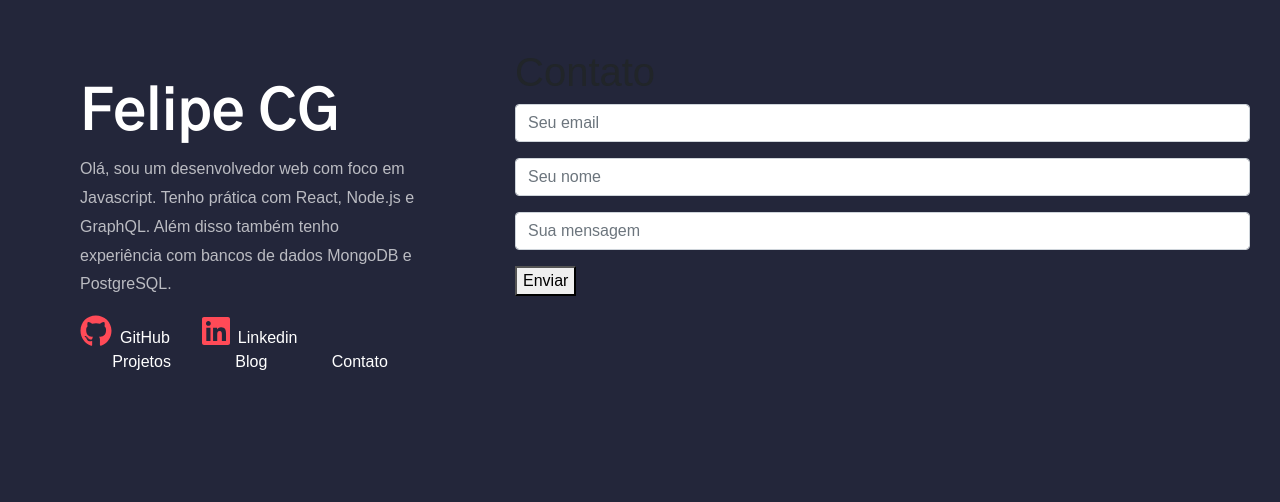
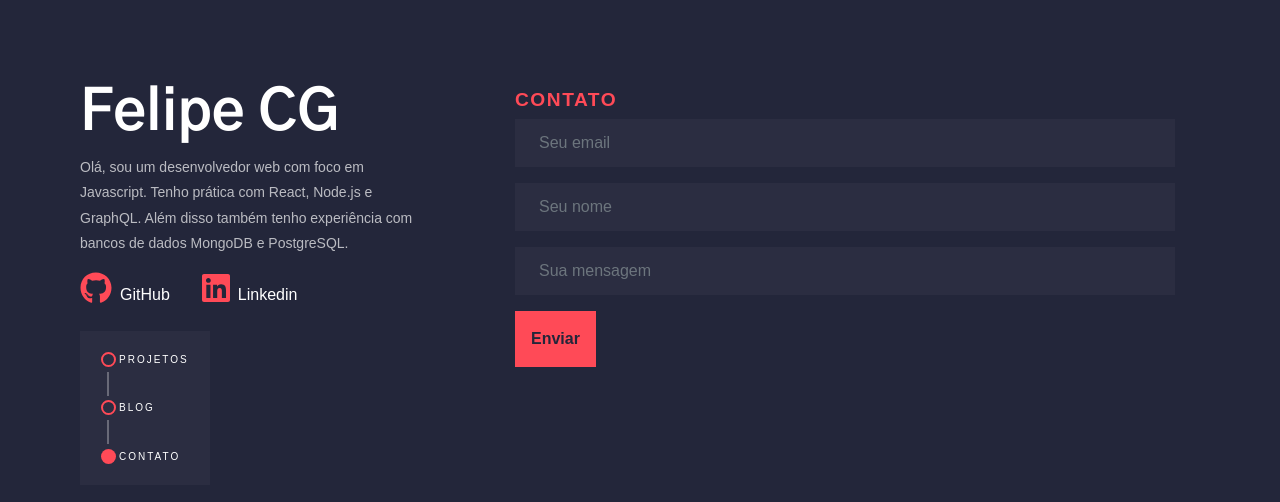
Before and after one commit to felcg/Portfolio, a React (Create React App) app: page /contato in a window 1280 px wide. Shown: the top 502 px of the page. Built offline with nearby package versions, Linux system fonts and the light colour scheme.

Commit message:
Atualiza css

```diff
--- a/src/assets/custom.scss
+++ b/src/assets/custom.scss
@@ -15,7 +15,20 @@ pre {
     background: #2b2d41;
 }
 
+.dot-full {
+    background: #ff4a57;
+    width: 15px;
+    height: 15px;
+    border-radius: 50%;
+}
 
+.dot-empty {
+    background: #2b2d41;
+    border: 2px solid #ff4a57;
+    width: 15px;
+    height: 15px;
+    border-radius: 50%;
+}
 .icons-div {
     display: flex;
     justify-content: flex-start;
@@ -66,6 +79,7 @@ pre {
     background: #2b2d41;
     padding: 2rem;
     max-width: 800px;
+    margin-bottom: 2rem;
 
     .post-title {
         margin-bottom: 1rem;
@@ -80,6 +94,23 @@ pre {
     display: flex;
     justify-content: space-evenly;
     width: 100%;
+    background: #2b2d41;
+    padding: 1rem;
+    margin-top: 1.5rem;
+
+    a {
+        display: flex;
+        margin: .3rem;
+        text-decoration: none;
+
+        p {
+            margin-left: .2rem;
+            margin-bottom: 0;
+            text-transform: uppercase;
+            letter-spacing: 2px;
+            font-size: 10px;
+        }
+    }
 }
 
 
@@ -109,15 +140,17 @@ pre {
 
     p {
         line-height: 1.8;
+        font-size: 14px;
     }
 }
 
 .projects-container {
-    font-family: 'Gothic A1', sans-serif;
     h1 {
-        letter-spacing: -1px;
+        letter-spacing: 1.5px;
         font-size: 1.2rem;
         text-transform: uppercase;
+        color: #ff4a57;
+        font-weight: 700;
     }
 
     .card {
@@ -129,8 +162,68 @@ pre {
     }
 }
 
+.posts-container {
+    h1 {
+        letter-spacing: 1.5px;
+        font-size: 1.2rem;
+        text-transform: uppercase;
+        color: #ff4a57;
+        font-weight: 700;
+    }
+}
+
+.contact-form {
+    max-width: 690px;
+    margin-bottom: 1rem;
+}
+
+.contact-container {
+    margin-right: auto;
+    margin-left: 0;
+
+    h1 {
+        letter-spacing: 1.5px;
+        font-size: 1.2rem;
+        text-transform: uppercase;
+        color: #ff4a57;
+        font-weight: 700;
+    }
+}
+
+.contact-input {
+    border: none;
+    border-radius: 0;
+    background: #2b2d41;
+    color: white;
+    padding: 1.5rem;
+}
+
+.contact-input:focus {
+    border: 1px solid #ff4a57;
+    background: #2b2d41;
+    outline: 0;
+    box-shadow: none !important;
+    color: white;
+}
+
+
+.contact-input:focus::placeholder {
+    color: #2b2d41;
+}
+
+
+.contact-button {
+    border: none;
+    background: #ff4a57;
+    padding: 1rem;
+    font-weight: 700;
+    color: #23263a;
+}
 
 @media (min-width: 768px){
+    .buttons-container {
+        width: 70%;
+    }
     .card-img {
         object-fit: cover;
         object-position: 0px 0px;
@@ -140,17 +233,36 @@ pre {
 
 
 @media (min-width: 992px){
+    .contact-form {
+        margin-right: auto;
+        margin-left: 0;
+    }
+
+    .buttons-container {
+        width: auto;
+        margin-right: auto;
+    }
+    .line2 {
+        width: 0px;
+        border: 1px solid #ffffff4a;
+        height: 1.5rem;
+        margin-left: 11px;
+        float: left;
+    }
+
+    .buttons-container {
+        flex-direction: column;
+    }
+
     .sidenav {
         max-width: 500px;
-        // height: 100vh;
         position: fixed;
         padding: 5rem;
     }
 
     .sections-container {
         padding-left: 500px;
-        // height: 100vh;
-        margin-top: 3rem;
+        margin-top: 5.5rem;
     }
 }
 
```
